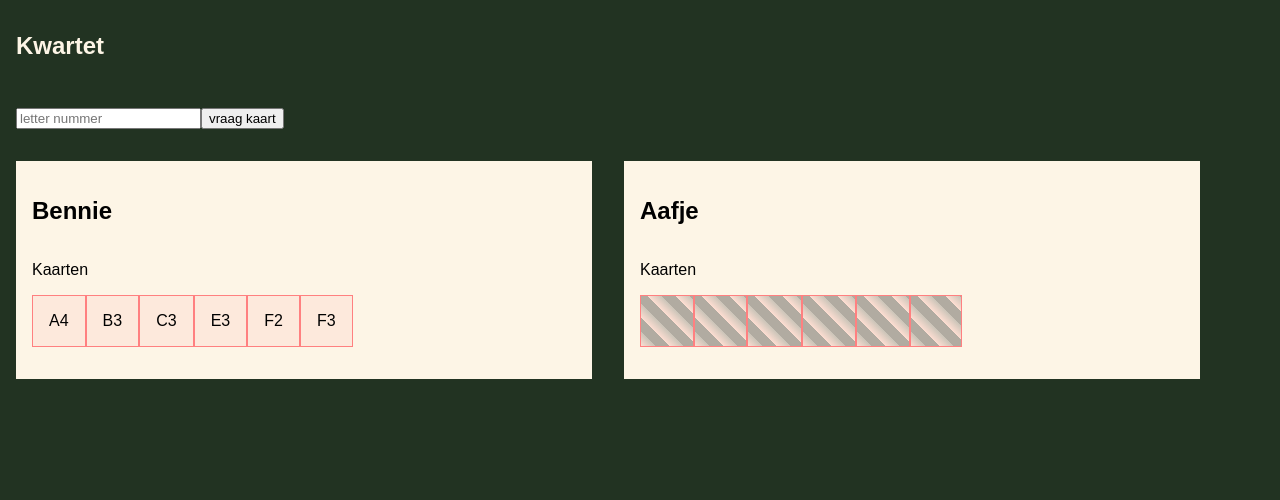
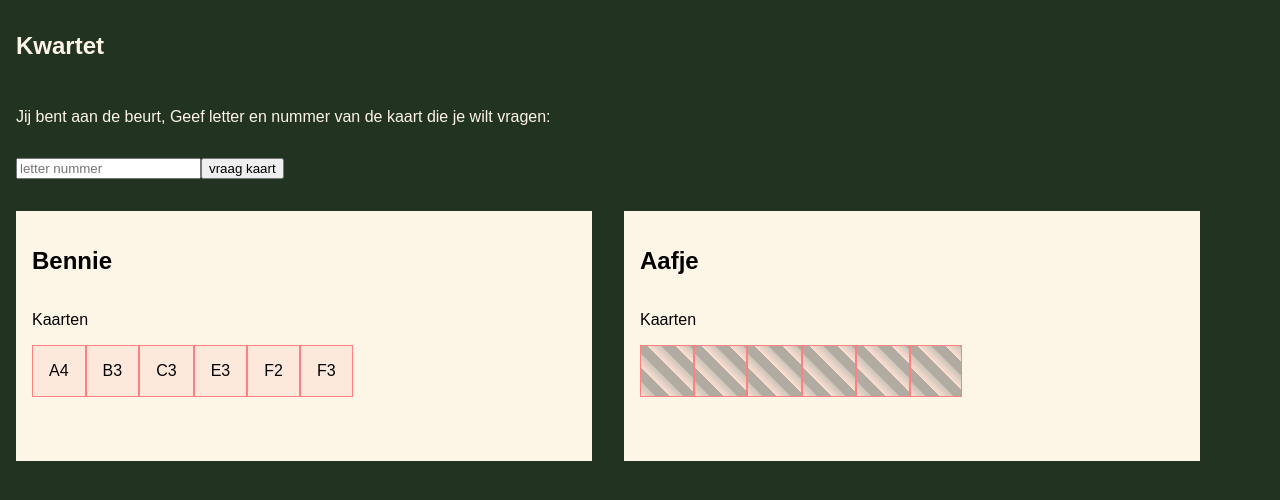
Before and after one commit to smilingkite/kwartet-react-functional, a React (Create React App) app: page / in a window 1280 px wide. Shown: the top 500 px of the page. Built offline with nearby package versions, Linux system fonts and the light colour scheme.

Commit message:
basic message implementation

```diff
--- a/src/App.css
+++ b/src/App.css
@@ -1,7 +1,7 @@
 .App, body {
   background-color: #232;
   padding-bottom: 1em;
-  height: 100%;
+  height: 100vh;
   display: flex;
   flex-direction: column;
 }
@@ -15,6 +15,11 @@
 .App-title {
   font-size: 1.5em;
 }
+
+.message {
+  color: oldlace;
+  padding: 0 1em ;
+  }
 
 .game {
   display: flex;
--- a/src/App.js
+++ b/src/App.js
@@ -4,6 +4,7 @@
 import PlayerComponent from './components/Player';
 import Interface from './components/Interface';
 import './App.css';
+import Messages from './data/messages'
 
 // WIP:
 // *) Let computer handle player2
@@ -160,7 +161,8 @@
       otherPlayer: otherPlayerID,
       kaart: {},
       validCard: true,
-      kwartetList: kwartetList
+      kwartetList: kwartetList,
+      Messages: Messages
     };
     this.game = this.game.bind(this);
     this.askedCard = this.askedCard.bind(this);
@@ -276,14 +278,14 @@
 
   render() {
     const {askedCard, game} = this; // functions
-    const {otherPlayer, playerTurn, deck} = this.state; // values, vars, consts etc.
+    const {otherPlayer, playerTurn, deck, Messages} = this.state; // values, vars, consts etc.
 
     return (
       <div className = "App" >
         <header className = "App-header" >
           <h1 className = "App-title" > Kwartet </h1>
         </header>
-
+        <p className ="message">{Messages.beurt}</p>
         <Interface onNewCard={game(askedCard)} />
 
         <div className = "Game" >
--- /dev/null
+++ b/src/data/messages.json
@@ -0,0 +1,15 @@
+{
+  "beurt" : "Jij bent aan de beurt, Geef letter en nummer van de kaart die je wilt vragen:" ,
+  "geenkaarten" : "Er zijn geen kaarten meer!",
+  "EndGame" : "Het spel is afgelopen!",
+  "gelijkspel" : "Gelijk spel!",
+  "winnaar" : "De winnaar is {winnaar.name} met {winnaar.kwartet.length} kwartetten.",
+  "errorLetter": "Je gaf geen geldige letter op.",
+  "errorNumber": "Je gaf geen nummer op.",
+  "error": "Die kaart mag je niet vragen.",
+  "beurtWissel": "De beurt is gewisseld.",
+  "errorCard": "Je vraagt om een niet bestaande kaart!",
+  "kwartet": "KWARTET!",
+  "goeieGok": "Goeie gok: ik heb de kaart!",
+  "trekKaart": "Je trok een kaart van de stapel, nu is de ander aan de beurt."
+}
```
